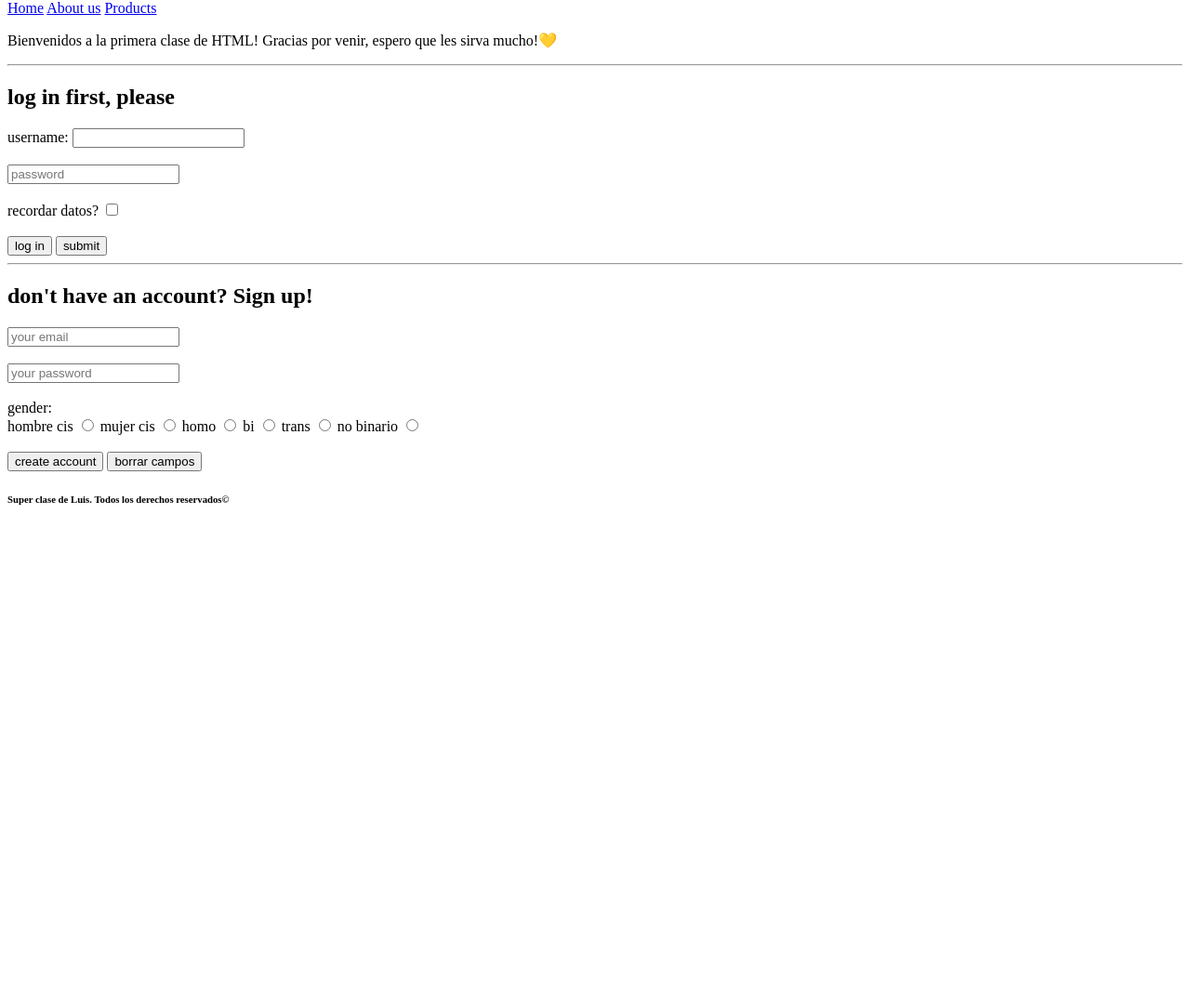
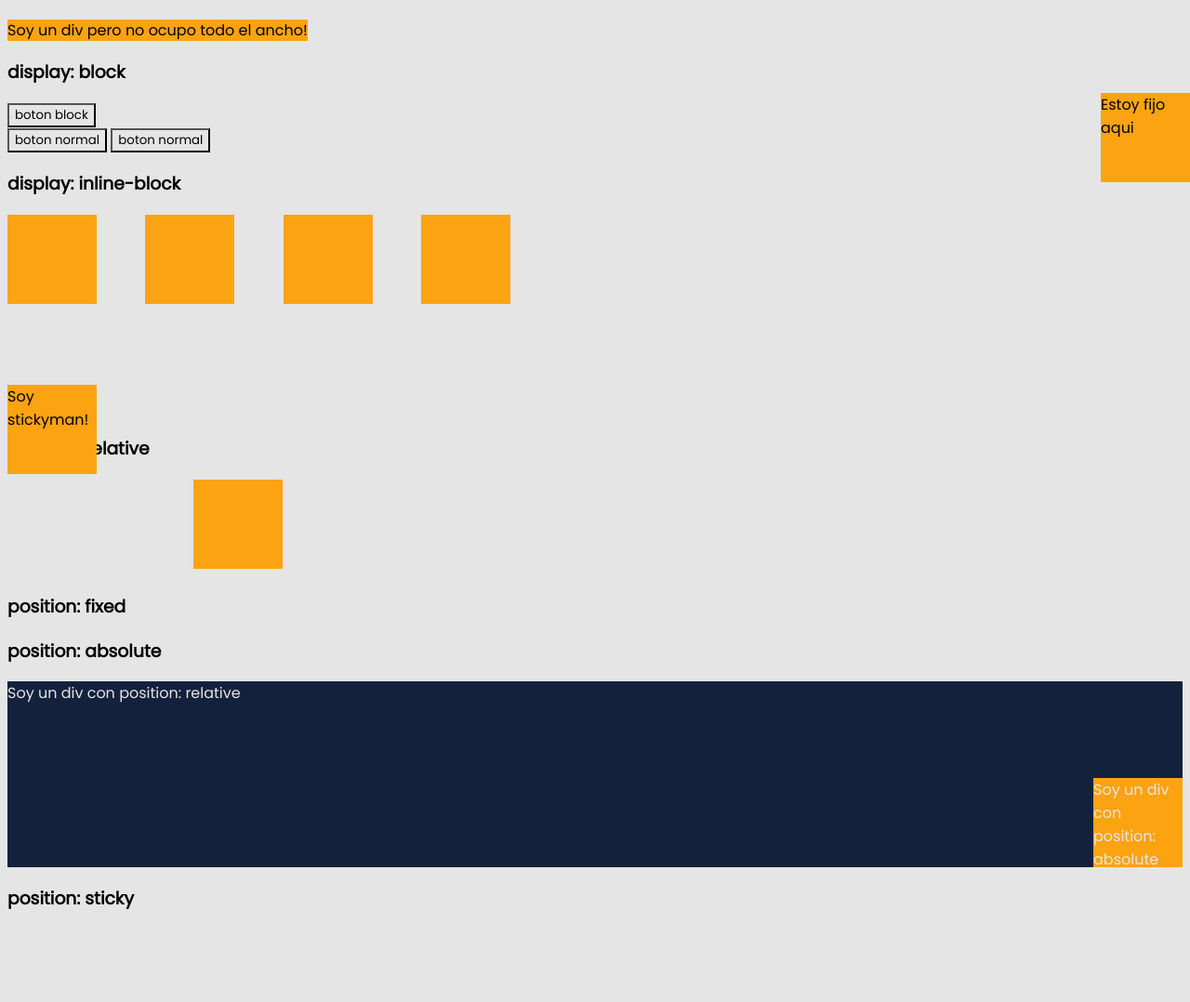
Before and after one commit to lugolord/webInicial, a plain HTML site: page index.html in a window 1280 px wide. Shown: the part 604-1682 px from the top of the page at 93% size. Before the commit the page ends 1172 px from the top, so only its background shows below. Drawn offline with Linux system fonts and the light colour scheme.

Commit message:
clase 3 - Tipos de elementos, display y position

```diff
--- a/index.html
+++ b/index.html
@@ -1,123 +1,114 @@
 <!DOCTYPE html>
-<html lang="es">
-
+<html lang="en">
 
   <head>
+
     <meta charset="UTF-8">
+
     <meta http-equiv="X-UA-Compatible" content="IE=edge">
+
     <meta name="viewport" content="width=device-width, initial-scale=1.0">
-    <title>HTML</title>
+
+    <title>CSS</title>
+
+    <!-- POPPINS FONT -->
+    <link rel="preconnect" href="https://fonts.googleapis.com">
+
+    <link rel="preconnect" href="https://fonts.gstatic.com"
+    crossorigin>
+
+    <link href="https://fonts.googleapis.com/css2?family=Poppins&display=swap" rel="stylesheet">
+
+    <link rel="stylesheet" href="styles/index.css">
+
   </head>
-
 
   <body>
 
     <header>
 
-      <img src="img/htmLogo.png" alt="logo html">
+      <img src="img/cssLogo.png" alt="logo css 3" class="css-logo">
 
-      <h1>Titulo (nombre del sitio, por ejemplo)</h1>
+      <h1 class="main-title">Welcome to El Himalaya</h1>
 
-      <nav>
-        <a href="ruta">Home</a>
-        <a href="pages/about.html">About us</a>
-        <a href="ruta">Products</a>
+      <nav class="navbar">
+
+        <a href="#tipos" class="navbar-item">
+          tipos de elementos
+        </a>
+
+        <a href="#display" class="navbar-item">display</a>
+
+        <a href="#position" class="navbar-item">position</a>
+
+        <a href="pages/about.html" class="navbar-item">about</a>
+
       </nav>
 
     </header>
 
-
     <main>
 
-      <p>Bienvenidos a la primera clase de HTML! Gracias por venir, espero que les sirva mucho!💛</p>
+      <div id="tipos">
 
-      <hr>
+        <h2>Tipos de elementos</h2>
 
-      <!-- login -->
-      <div>
+        <h3>block</h3>
+        <div class="block-example">
+          Ocupo todo el ancho de pantalla
+        </div>
 
-        <h2>log in first, please</h2>
-
-        <form>
-
-          <label for="username">username:</label>
-          <input type="text" name="username" required>
-
-          <br><br>
-
-          <input type="password" placeholder="password" maxlength="6">
-
-          <br><br>
-
-          <label for="saveUserData">recordar datos?</label>
-          <input type="checkbox" name="saveUserData">
-
-          <br><br>
-
-          <input type="button" value="log in">
-
-          <input type="submit" value="submit">
-
-        </form>
+        <h3>inline</h3>
+        <input type="text" placeholder="no ocupo todo el ancho">
+        <button>yo tampoco</button>
 
       </div>
 
-      <hr>
+      <div id="display">
 
-      <!-- sign up -->
-      <div>
+        <h2>Propiedad display</h2>
 
-        <h2>don't have an account? Sign up!</h2>
+        <h3>display: inline</h3>
+        <div class="display-inline">
+          Soy un div pero no ocupo todo el ancho!
+        </div>
 
-        <form>
+        <h3>display: block</h3>
+        <button class="block-btn">boton block</button>
+        <button>boton normal</button>
+        <button>boton normal</button>
 
-          <input type="email" placeholder="your email" required>
+        <h3>display: inline-block</h3>
+        <div class="box"></div>
+        <div class="box"></div>
+        <div class="box"></div>
+        <div class="box"></div>
 
-          <br><br>
+      </div>
 
-          <input type="text" placeholder="your password">
+      <div id="position">
 
-          <br><br>
+        <h2>Position</h2>
 
-          <label for="userGender">gender:</label>
+        <h3>position: relative</h3>
+        <div class="box relative"></div>
 
-          <br>
+        <h3>position: fixed</h3>
+        <div class="box fixed">Estoy fijo aqui</div>
 
-          <label>hombre cis</label>
-          <input type="radio" name="userGender">
+        <h3>position: absolute</h3>
+        <div class="container">
+          Soy un div con position: relative
+          <div class="box absolute">Soy un div con position: absolute</div>
+        </div>
 
-          <label>mujer cis</label>
-          <input type="radio" name="userGender">
-
-          <label>homo</label>
-          <input type="radio" name="userGender">
-
-          <label>bi</label>
-          <input type="radio" name="userGender">
-
-          <label>trans</label>
-          <input type="radio" name="userGender">
-
-          <label>no binario</label>
-          <input type="radio" name="userGender">
-
-          <br><br>
-
-          <button type="submit">create account</button>
-
-          <button type="reset">borrar campos</button>
+        <h3>position: sticky</h3>
+        <div class="box sticky">Soy stickyman!</div>
 
       </div>
 
     </main>
 
-
-    <footer>
-
-      <h6>Super clase de Luis. Todos los derechos reservados&copy;</h6>
-
-    </footer>
-
   </body>
 
 </html>
--- /dev/null
+++ b/styles/about.css
@@ -0,0 +1,75 @@
+html {
+
+  background-color: #f1faee;
+
+  font-family: 'Poppins', sans-serif;
+
+}
+
+header {
+
+  background-color: #e63946;
+
+}
+
+a {
+
+  text-decoration: none;
+
+  color: #f1faee;
+
+}
+
+.picture {
+
+  width: 15rem;
+
+  height: 15rem;
+
+  border-radius: 100%;
+
+  margin-left: 505px;
+
+}
+
+h1 {
+
+  text-align: center;
+
+  color: #f1faee;
+
+  margin-top: 5px;
+
+}
+
+.about {
+
+  background-color: #a8dadc;
+
+  color: #1d3557;
+
+  display: inline-block;
+
+  width: 20rem;
+
+  border-radius: 10px;
+
+  margin-top: 10px;
+
+  margin-left: 470px;
+
+}
+
+ul {
+
+  list-style: none;
+
+}
+
+li {
+
+  margin: 10px 0;
+
+  font-size: 1.1rem;
+
+}
--- /dev/null
+++ b/styles/index.css
@@ -0,0 +1,202 @@
+/* HEADER */
+* {
+
+  background-color: #e5e5e5;
+
+  font-family: 'Poppins', sans-serif;
+
+  scroll-behavior: smooth;
+
+}
+
+.css-logo {
+
+  width: 4rem;
+
+  height: 4rem;
+
+}
+
+.main-title {
+
+  display: inline;
+
+  color: #000000;
+
+}
+
+.navbar {
+
+  display: inline;
+
+  margin-left: 6rem;
+
+}
+
+.navbar-item {
+
+  text-decoration: none;
+
+  color: #000000;
+
+  margin: 0 1rem;
+
+}
+
+/* TIPOS */
+
+#tipos {
+
+  margin-top: 5rem;
+
+}
+
+#tipos h2 {
+
+  color: #000000;
+
+}
+
+#tipos h3 {
+
+  color: #000000;
+
+}
+
+.block-example {
+
+  height: 5rem;
+
+  background-color: #14213d;
+
+  color: #e5e5e5;
+
+}
+
+#tipos input {
+
+  background-color: #ffffff;
+
+}
+
+#tipos button {
+
+  background-color: #ffffff;
+
+}
+
+.box {
+
+  display: inline-block;
+
+  width: 6rem;
+
+  height: 6rem;
+
+  background-color: #fca311;
+
+  margin-right: 3rem;
+
+}
+
+/* DISPLAY */
+
+#display {
+
+  margin-top: 5rem;
+
+}
+
+#display h2 {
+
+  color: #000000;
+
+}
+
+#display h3 {
+
+  color: #000000;
+
+}
+
+.block-btn {
+
+  display: block;
+
+}
+
+.display-inline {
+
+  height: 5rem;
+
+  background-color: #fca311;
+
+  color: #000000;
+
+  display: inline;
+
+}
+
+/* POSITION */
+
+#position {
+
+  margin-top: 5rem;
+
+}
+
+.box.relative {
+
+  position: relative;
+
+  left: 200px;
+
+  margin-right: 0;
+
+}
+
+.box.fixed {
+
+  position: fixed;
+
+  right: 0;
+
+  bottom: 0;
+
+  z-index: 3;
+
+  margin-right: 0;
+
+}
+
+.container {
+
+  background-color: #14213d;
+
+  height: 200px;
+
+  position: relative;
+
+  color: #e5e5e5;
+
+}
+
+.box.absolute {
+
+  position: absolute;
+
+  right: 0;
+
+  bottom: 0;
+
+  margin-right: 0;
+
+}
+
+.box.sticky {
+
+  position: sticky;
+
+  bottom: 0;
+
+}
```
Also changed, not shown: pages/about.html (+41 -3 lines), prueba.html (deleted, +0 -12 lines), pruebaCSS.html (deleted, +0 -73 lines), style.css (deleted, +0 -151 lines), img/cssLogo.png (added), img/htmLogo.png (deleted).
